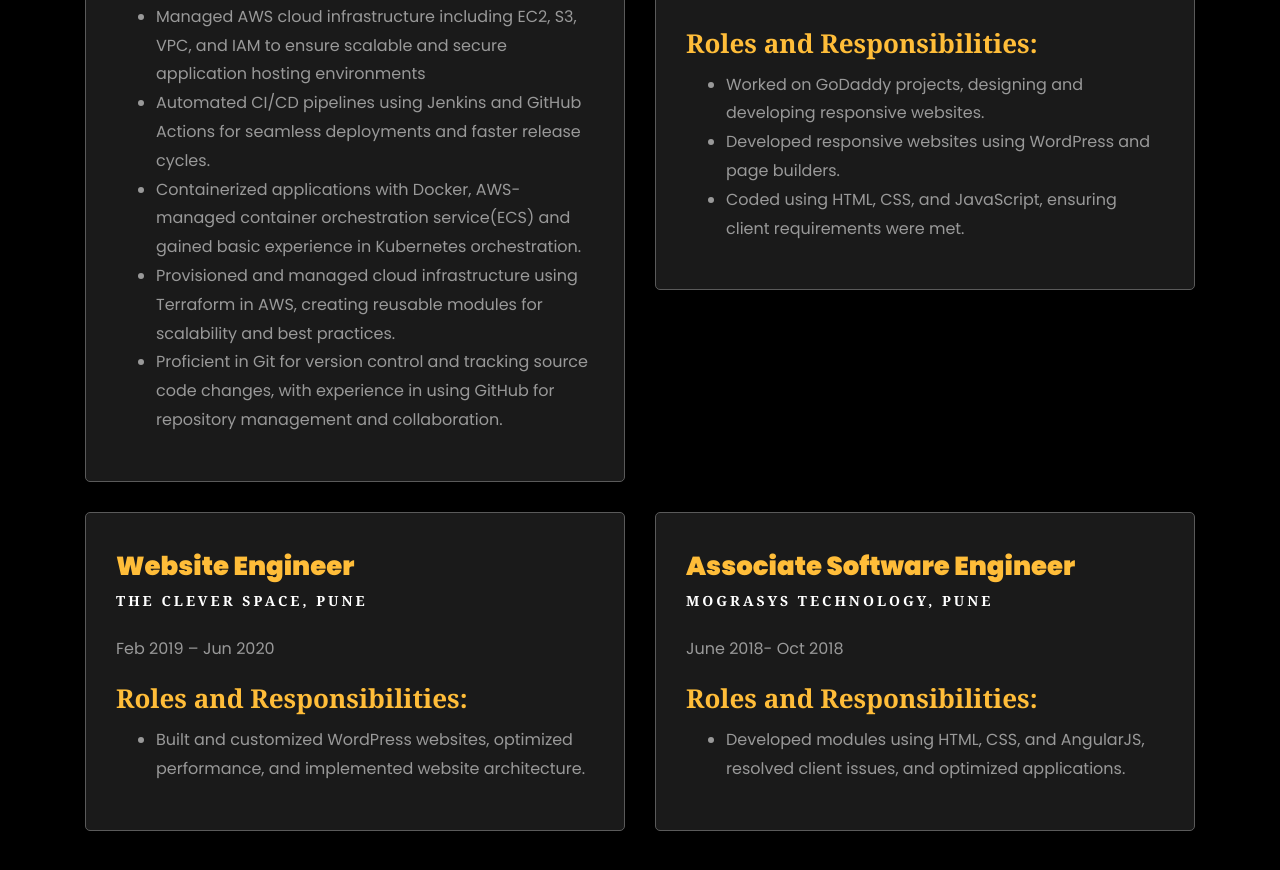
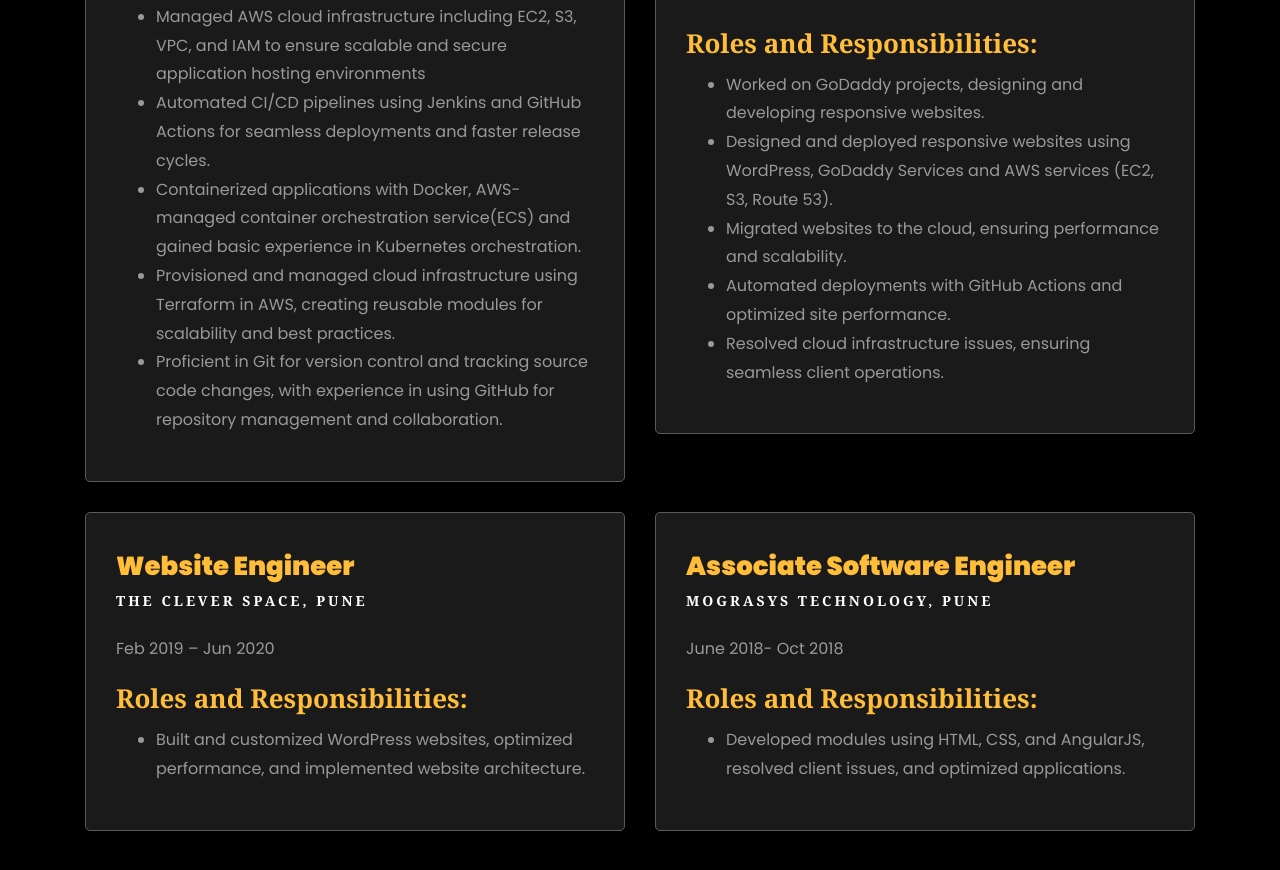
Before and after one commit to yogeshnimbalkar07/myportfolio, a plain HTML site: page index.html in a window 1280 px wide. Shown: the part 3358-4228 px from the top of the page. Drawn offline with Linux system fonts and the light colour scheme; files whose address does not match are found by name.

Commit message:
Update index.html

```diff
--- a/index.html
+++ b/index.html
@@ -452,10 +452,11 @@
 
                      <h3 class="date">Roles and Responsibilities:</h3>
 					<ul>
-						<li>Worked on GoDaddy projects, designing and developing responsive websites. </li>
-                        <li>Developed responsive websites using WordPress and page builders.</li>
-                        <li>Coded using HTML, CSS, and JavaScript, ensuring client requirements were met.</li>
-
+						<li>Worked on GoDaddy projects, designing and developing responsive websites.  </li>
+                        <li>Designed and deployed responsive websites using WordPress, GoDaddy Services and AWS services (EC2, S3, Route 53).</li>
+                        <li>Migrated websites to the cloud, ensuring performance and scalability.</li>
+                        <li>Automated deployments with GitHub Actions and optimized site performance. </li>
+			<li>Resolved cloud infrastructure issues, ensuring seamless client operations.</li>
 				    </ul>
 				</div>
 			</div>
```
